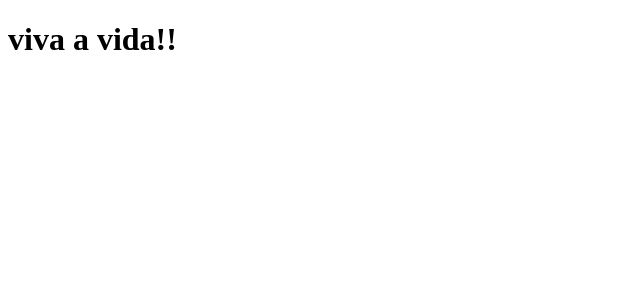
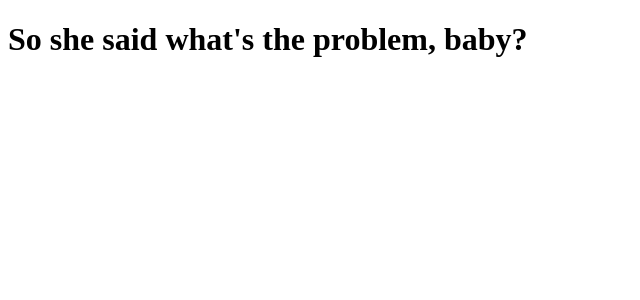
Before and after one commit to GustavoFucitalo/clone-tabnews, a Next.js app: page / in a window 1280 px wide. Shown: the top 300 px of the page, without its empty margins (0-640 px from the left). Built offline with nearby package versions, Linux system fonts and the light colour scheme.

Commit message:
modifica a frase de novo 2

```diff
--- a/pages/index.js
+++ b/pages/index.js
@@ -1,5 +1,5 @@
 function Home() {
-  return <h1>viva a vida!!</h1>;
+  return <h1>So she said what's the problem, baby?</h1>;
 }
 
 export default Home;
```
